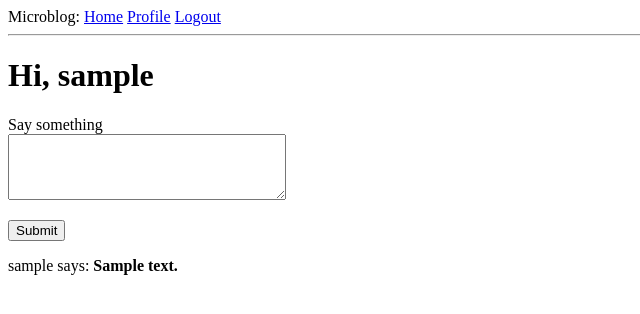
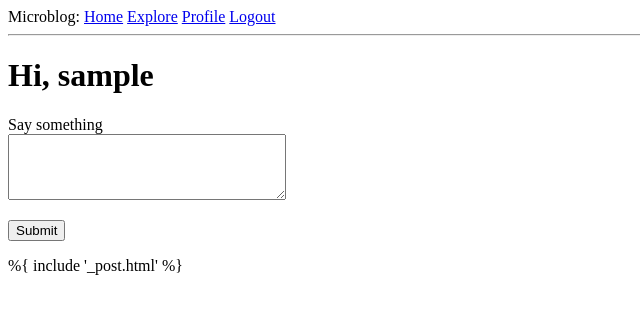
Before and after one commit to Globodain/2024-1-PL01-KA121-VET-000215917, a Flask app: page / in a window 1280 px wide. Shown: the top 314 px of the page, without its empty margins (0-640 px from the left). Run offline with Flask 3, Linux system fonts and the light colour scheme; a user stored in the database is signed in; tables that the repository leaves empty hold one stand-in row (values such as "Sample post").

Commit message:
feat: Added `Explore` page

```diff
--- a/app/routes.py
+++ b/app/routes.py
@@ -150,3 +150,10 @@ def unfollow(username):
         return redirect(url_for('user', username=username))
     else:
         return redirect(url_for('index'))
+
+@app.route('/explore')
+@login_required
+def explore():
+    query = sa.select(Post).order_by(Post.timestamp.desc())
+    posts = db.session.scalars(query).all()
+    return render_template('index.html', title='Explore', posts=posts)
--- a/app/templates/_post.html
+++ b/app/templates/_post.html
@@ -3,6 +3,10 @@
     <td>
       <img src="{{ post.author.avatar(36) }}" alt="User's avatar" />
     </td>
-    <td>{{ post.author.username }} says: {{ post.body }}</td>
+    <td>
+      <a href="{{ url_for('user', username=post.author.username) }}">
+        {{ post.author.username }}
+      </a> says: <br> {{ post.body }}
+    </td>
   </tr>
 </table>
--- a/app/templates/base.html
+++ b/app/templates/base.html
@@ -1,5 +1,6 @@
 <!DOCTYPE html>
 <html>
+
 <head>
   {% if title %}
   <title>{{ title }} - Microblog</title>
@@ -12,12 +13,11 @@
   <div>
     Microblog:
     <a href="{{ url_for('index') }}">Home</a>
+    <a href="{{ url_for('explore') }}">Explore</a>
     {% if current_user.is_anonymous %}
     <a href="{{ url_for('login') }}">Login</a>
     {% else %}
-      <a href="{{ url_for('user', username=current_user.username) }}"
-        >Profile</a
-      >
+    <a href="{{ url_for('user', username=current_user.username) }}">Profile</a>
     <a href="{{ url_for('logout') }}">Logout</a>
     {% endif %}
   </div>
@@ -31,4 +31,5 @@
   </ul>
   {% endif %} {% endwith %} {% block content %}{% endblock %}
 </body>
+
 </html>
--- a/app/templates/index.html
+++ b/app/templates/index.html
@@ -1,6 +1,7 @@
 {% extends "base.html" %}
 {% block content %}
 <h1>Hi, {{ current_user.username }}</h1>
+{% if form %}
 <form action="" method="post">
   {{ form.hidden_tag() }}
   <p>
@@ -14,11 +15,9 @@
     {{ form.submit() }}
   </p>
 </form>
+{% endif %}
+
 {% for post in posts %}
-<div>
-  <p>
-    {{ post.author.username }} says: <b>{{ post.body }}</b>
-  </p>
-</div>
+%{ include '_post.html' %}
 {% endfor %}
 {% endblock%}
```
Also changed, not shown: app.db. Lines whose indentation alone changed are shown as unchanged.
